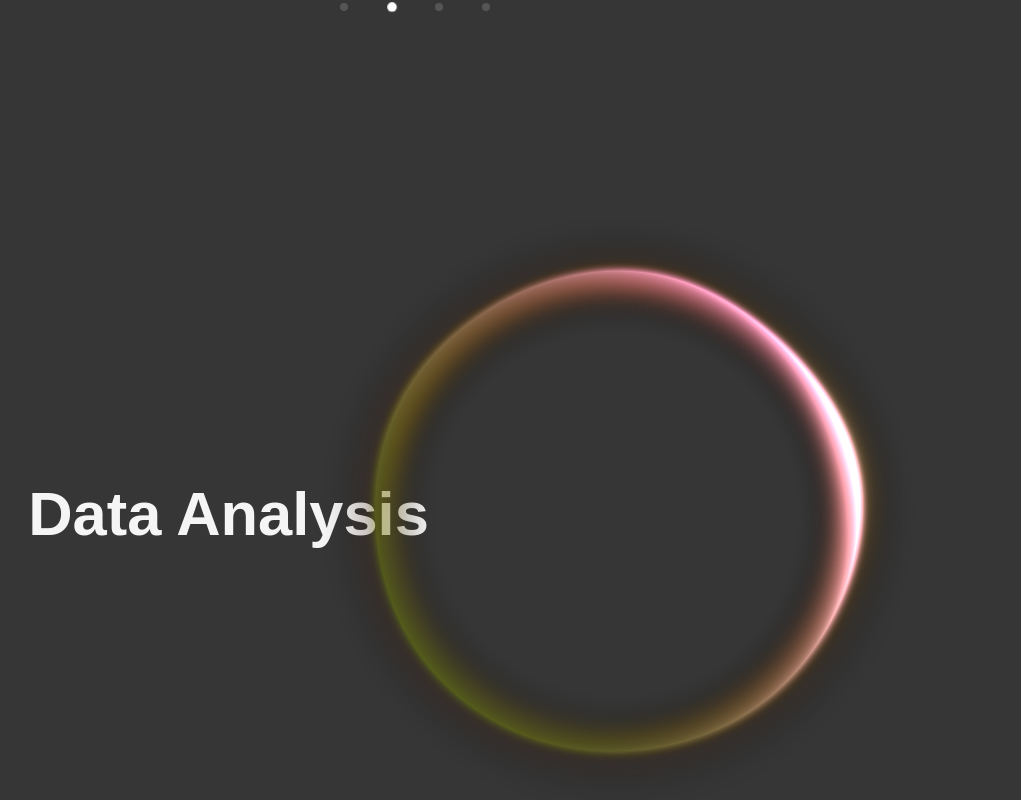
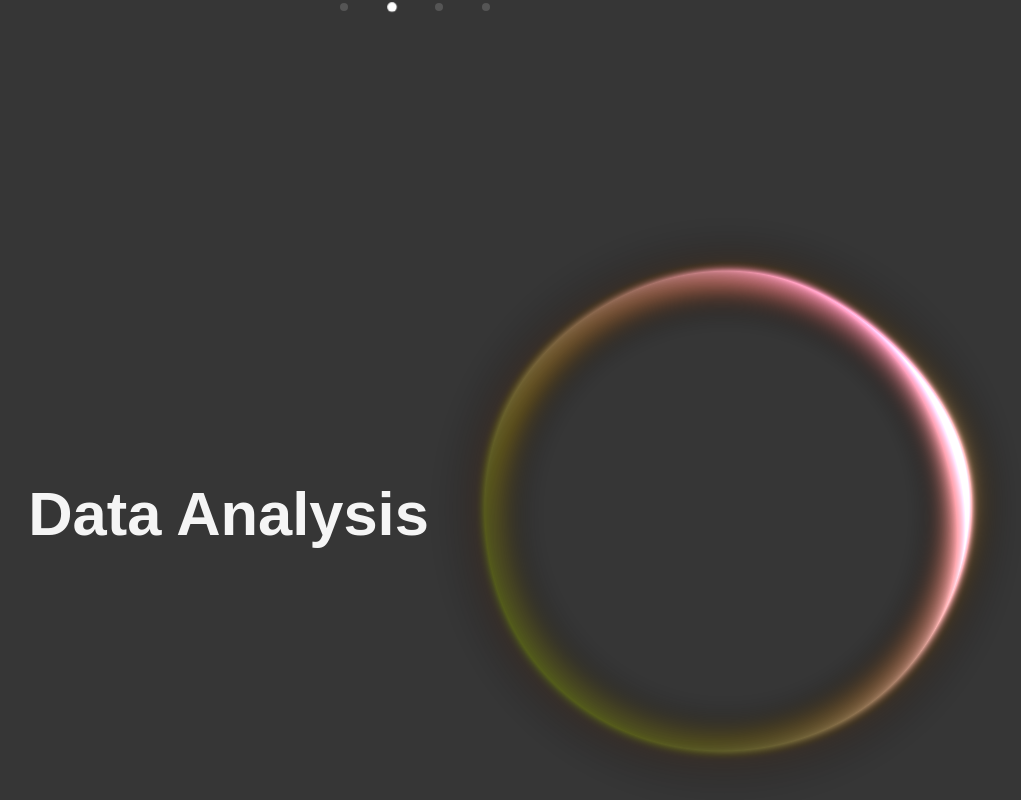
Before and after one commit to RoryMurray7/Sobek, a React (Vite) app: page / in a window 1280 px wide. Shown: the part 1814-2614 px from the top of the page, without its empty margins (31-1052 px from the left). Built offline with nearby package versions, Linux system fonts and the light colour scheme; a web font is replaced by a local one.

Commit message:
position orb

```diff
--- a/src/Analysis.tsx
+++ b/src/Analysis.tsx
@@ -7,7 +7,7 @@ function Analysis() {
       <div className="analysisTitle">
         <h1>Data Analysis</h1>
       </div>
-      <div style={{ width: "100%", height: "600px", position: "relative" }}>
+      <div className="orb">
         <Orb
           hoverIntensity={0.5}
           rotateOnHover={true}
--- a/src/index.css
+++ b/src/index.css
@@ -78,3 +78,15 @@
   position: absolute;
   width: 40vw;
 }
+
+.orbContainer {
+  position: absolute;
+  right: 4vw;
+}
+
+.orb {
+  width: 100%;
+  height: 600px;
+  position: relative;
+  margin-left: 17vw;
+}
```
